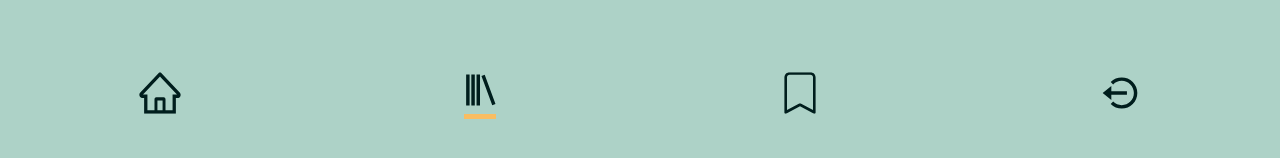
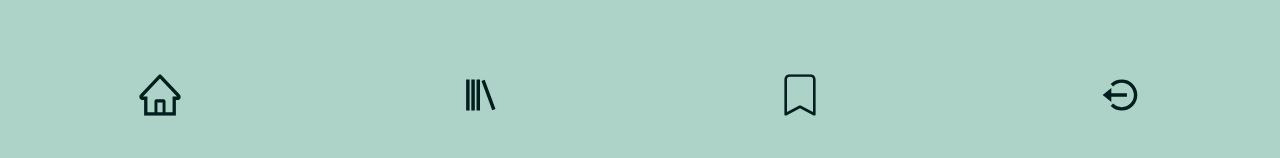
Before and after one commit to chingu-voyages/v40-bears-team-28, a React (Create React App) app in the folder Books/client/: page /users in a window 1280 px wide. Shown: the part 588-746 px from the top of the page. Built offline with nearby package versions, Linux system fonts and the light colour scheme.

Commit message:
refactor: use NavLink instead of Link

```diff
--- a/Books/client/src/components/UserWrapper/UserWrapper.scss
+++ b/Books/client/src/components/UserWrapper/UserWrapper.scss
@@ -57,6 +57,6 @@
   transform: scale(1.3);
 }
 
-.navigationLink.active {
+.navigationLink a.active {
   border-bottom: 5px $clr-saffron-mango solid;
 }
--- a/Books/client/src/components/UserWrapper/UserWrapper.tsx
+++ b/Books/client/src/components/UserWrapper/UserWrapper.tsx
@@ -1,6 +1,6 @@
 import './UserWrapper.scss';
 import React from 'react';
-import { Link, useParams, Outlet } from 'react-router-dom';
+import { NavLink, Outlet } from 'react-router-dom';
 
 import { ReactComponent as BookListIcon } from '../../assets/images/booklist-icon.svg';
 import { ReactComponent as BookmarkIcon } from '../../assets/images/bookmark-icon.svg';
@@ -30,7 +30,6 @@ const mockUser = {
 export const UserWrapper = () => {
   // there I thought making a request to server by that username, to get current user or something like that
   const user = mockUser;
-  const { username } = useParams();
   return (
     <div className="userWrapper">
       <header className="userHeader">
@@ -46,24 +45,24 @@ export const UserWrapper = () => {
       <footer className="userFooter">
         <nav className="userNavigation">
           <li className="navigationLink">
-            <Link to={`/${username}/home`}>
+            <NavLink to={`/users/home/${user.username}`}>
               <HomeIcon />
-            </Link>
-          </li>
-          <li className="navigationLink active">
-            <Link to={`/${username}/library`}>
-              <BookListIcon />
-            </Link>
+            </NavLink>
           </li>
           <li className="navigationLink">
-            <Link to={`/${username}/bookmarks`}>
-              <BookmarkIcon />
-            </Link>
+            <NavLink to={`/users/library/${user.username}`}>
+              <BookListIcon />
+            </NavLink>
           </li>
           <li className="navigationLink">
-            <Link to={`/${username}/logout`}>
+            <NavLink to={`/users/bookmarks/${user.username}`}>
+              <BookmarkIcon />
+            </NavLink>
+          </li>
+          <li className="navigationLink">
+            <NavLink to={`/users/logout/${user.username}`}>
               <LogOutIcon />
-            </Link>
+            </NavLink>
           </li>
         </nav>
       </footer>
```
